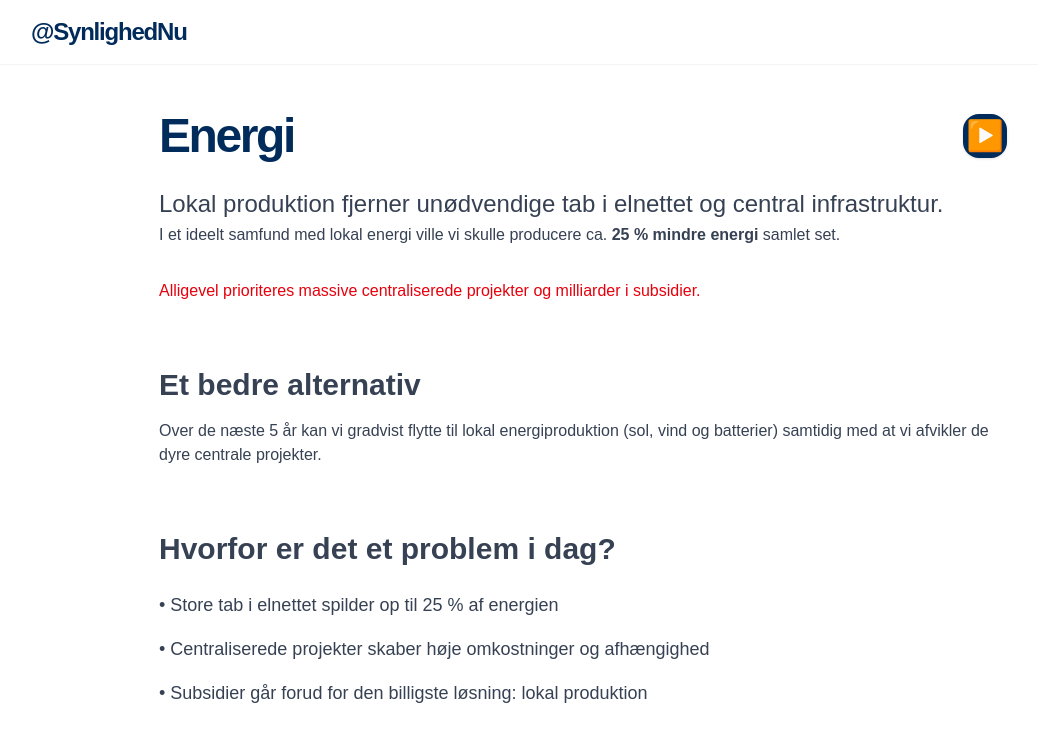
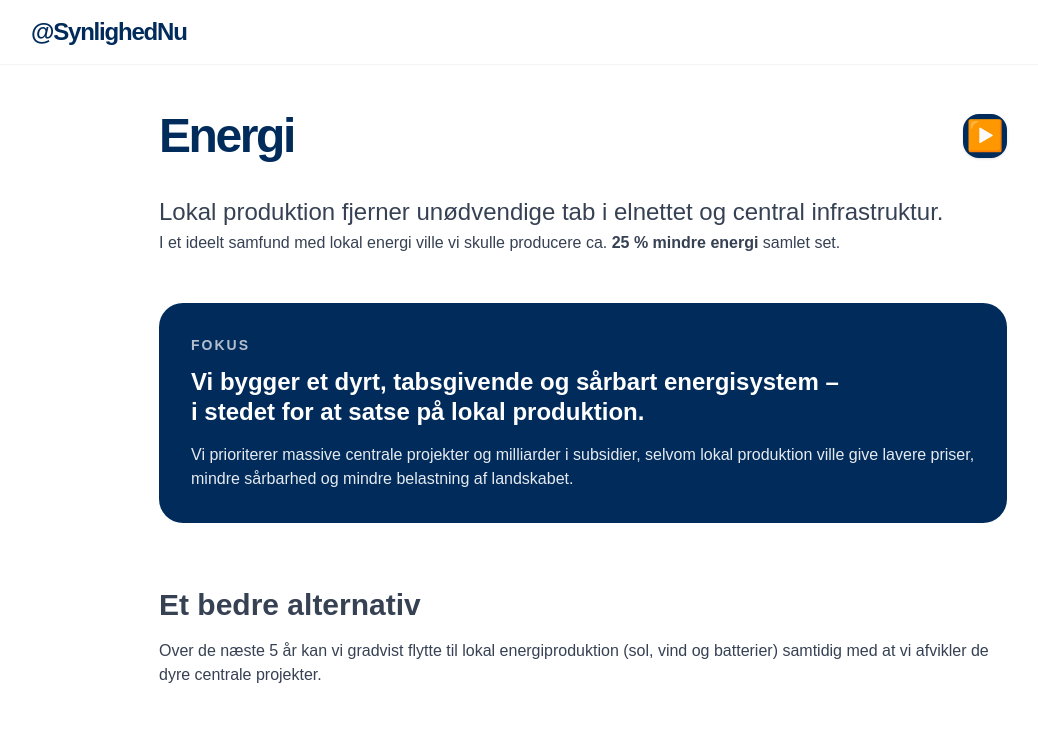
Before and after one commit to synlighed-nu/synlighed-nu-clean, a Next.js app: page /energi in a window 1280 px wide. Shown: the top 735 px of the page, without its empty margins (57-1095 px from the left). Built offline with nearby package versions, Linux system fonts and the light colour scheme.

Commit message:
Update page.tsx

```diff
--- a/app/energi/page.tsx
+++ b/app/energi/page.tsx
@@ -12,16 +12,18 @@ export default function EnergiPage() {
   const pageText = `
     Lokal produktion fjerner unødvendige tab i elnettet og central infrastruktur.
     I et ideelt samfund med lokal energi ville vi skulle producere ca. 25 % mindre energi samlet set.
-    Alligevel prioriteres massive centraliserede projekter og milliarder i subsidier.
 
-    Et bedre alternativ:
-    Over de næste 5 år kan vi gradvist flytte til lokal energiproduktion (sol, vind og batterier)
-    samtidig med at vi afvikler de dyre centrale projekter.
+    Alligevel prioriterer vi massive centraliserede projekter og milliarder i subsidier.
+
+    Fokus: Vi bygger et dyrt, tabsgivende og sårbart energisystem – i stedet for at satse på lokal produktion, der er billigere, mere robust og kræver mindre infrastruktur.
+
+    Et bedre alternativ: Over de næste 5 år kan vi gradvist flytte til lokal energiproduktion (sol, vind og batterier) samtidig med at vi afvikler de dyre centrale projekter.
 
     Hvorfor er det et problem i dag?
     Store tab i elnettet spilder op til 25 % af energien.
     Centraliserede projekter skaber høje omkostninger og afhængighed.
     Subsidier går forud for den billigste løsning: lokal produktion.
+    Vi gør os samtidig mere sårbare og belaster landskabet unødvendigt.
   `;
 
   return (
@@ -30,16 +32,16 @@ export default function EnergiPage() {
 
       <div className="max-w-4xl mx-auto px-6 pt-28 pb-20">
 
-        {/* Titel + højtaler-knap på samme linje */}
-        <div className="flex items-center justify-between mb-6">
+        {/* Titel + højtaler */}
+        <div className="flex items-center justify-between mb-8">
           <h1 className="text-5xl font-bold tracking-tighter">Energi</h1>
           <SpeakerButton
             text={pageText}
-            endingAxiomIndex={5}     // "Hurtigere. Bedre. Billigere. er det modsatte af, hvordan staten ofte fungerer."
+            endingAxiomIndex={5}
           />
         </div>
 
-        <div className="prose prose-lg text-gray-700">
+        <div className="prose prose-lg max-w-none text-gray-700">
           <p className="text-2xl leading-relaxed">
             Lokal produktion fjerner unødvendige tab i elnettet og central infrastruktur.
           </p>
@@ -47,9 +49,20 @@ export default function EnergiPage() {
             I et ideelt samfund med lokal energi ville vi skulle producere ca. <strong>25 % mindre energi</strong> samlet set.
           </p>
 
-          <p className="text-red-600 font-medium mt-8">
-            Alligevel prioriteres massive centraliserede projekter og milliarder i subsidier.
-          </p>
+          {/* === FOKUS BOKS === */}
+          <div className="mt-12 bg-[#002B5B] text-white rounded-3xl p-8">
+            <div className="uppercase tracking-[2px] text-sm font-semibold mb-3 text-white/70">
+              Fokus
+            </div>
+            <p className="text-2xl font-semibold leading-tight">
+              Vi bygger et dyrt, tabsgivende og sårbart energisystem –<br />
+              i stedet for at satse på lokal produktion.
+            </p>
+            <p className="mt-4 text-white/90">
+              Vi prioriterer massive centrale projekter og milliarder i subsidier,
+              selvom lokal produktion ville give lavere priser, mindre sårbarhed og mindre belastning af landskabet.
+            </p>
+          </div>
 
           <h2 className="text-3xl font-bold mt-16 mb-4">Et bedre alternativ</h2>
           <p>
@@ -62,6 +75,7 @@ export default function EnergiPage() {
             <li>• Store tab i elnettet spilder op til 25 % af energien</li>
             <li>• Centraliserede projekter skaber høje omkostninger og afhængighed</li>
             <li>• Subsidier går forud for den billigste løsning: lokal produktion</li>
+            <li>• Vi gør samfundet mere sårbart og belaster landskabet unødvendigt</li>
           </ul>
 
           <div className="mt-16 bg-gray-50 border border-gray-200 rounded-3xl p-8">
```
